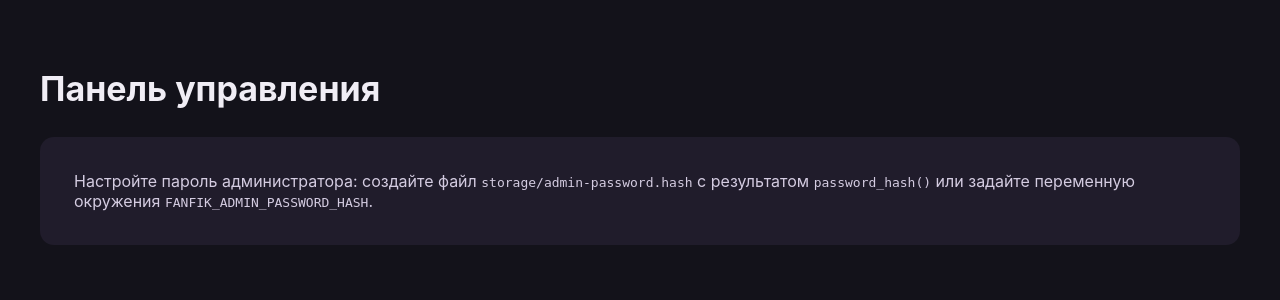
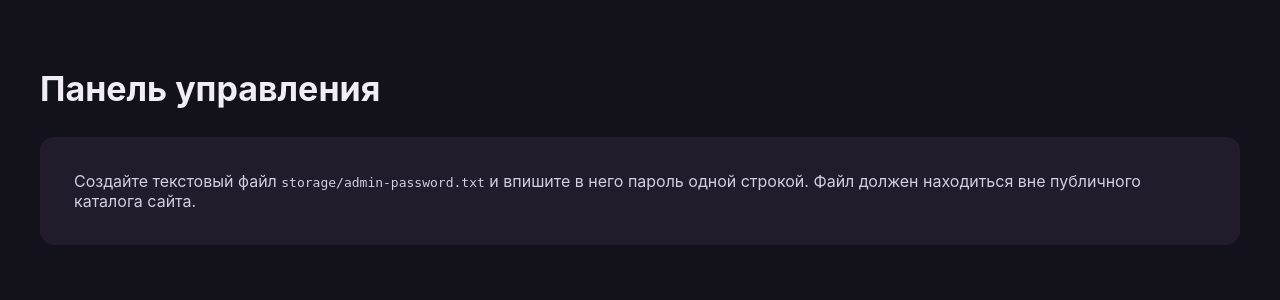
Before and after one commit to asbcorp24/fanfik, a PHP site: page /admin.php in a window 1280 px wide. Shown: the part 75-375 px from the top of the page. Run offline with PHP 8.4, Linux system fonts and the light colour scheme.

Commit message:
Разрешить пароль администратора в обычном текстовом файле (#5)
* Support plaintext admin password in private storage file

* Document plaintext password setup

```diff
--- a/public/admin.php
+++ b/public/admin.php
@@ -8,7 +8,9 @@ header('Cache-Control: no-store');
 $hash=getenv('FANFIK_ADMIN_PASSWORD_HASH')?:'';
 $hashFile=dirname(__DIR__).'/storage/admin-password.hash';
 if(!$hash&&is_file($hashFile))$hash=trim((string)file_get_contents($hashFile));
-$configured=$hash!==''&&password_get_info($hash)['algo']!==null;
+$plainFile=dirname(__DIR__).'/storage/admin-password.txt';
+$plain=is_file($plainFile)&&is_readable($plainFile)?trim((string)file_get_contents($plainFile)):'';
+$configured=($hash!==''&&password_get_info($hash)['algo']!==null)||$plain!=='';
 $error='';
 if($_SERVER['REQUEST_METHOD']==='POST'){
  verifyCsrf();
@@ -21,7 +23,7 @@ if($_SERVER['REQUEST_METHOD']==='POST'){
   $now=time();
   if(!$configured){$error='Пароль администратора ещё не настроен.';}
   elseif((int)($_SESSION['login_block_until']??0)>$now){$error='Слишком много попыток. Попробуйте позднее.';}
-  elseif(password_verify((string)($_POST['password']??''),$hash)){
+  elseif(($plain!==''&&hash_equals($plain,(string)($_POST['password']??'')))||($plain===''&&$hash!==''&&password_verify((string)($_POST['password']??''),$hash))){
    session_regenerate_id(true);$_SESSION['admin']=true;$_SESSION['login_fails']=0;
    header('Location: /admin.php',true,303);exit;
   }else{
@@ -57,7 +59,7 @@ if($logged){
 <header class="topbar"><div class="wrap head"><a class="logo" href="/">✦ Фанфик</a><nav><a href="/">На сайт</a><?php if($logged):?><form method="post"><input type="hidden" name="csrf" value="<?=e(csrfToken())?>"><input type="hidden" name="action" value="logout"><button class="filter-btn">Выйти</button></form><?php endif;?></nav></div></header>
 <main class="wrap admin"><h1>Панель управления</h1>
 <?php if($error):?><p class="notice"><?=e($error)?></p><?php endif;?>
-<?php if(!$configured):?><p class="notice">Настройте пароль администратора: создайте файл <code>storage/admin-password.hash</code> с результатом <code>password_hash()</code> или задайте переменную окружения <code>FANFIK_ADMIN_PASSWORD_HASH</code>.</p>
+<?php if(!$configured):?><p class="notice">Создайте текстовый файл <code>storage/admin-password.txt</code> и впишите в него пароль одной строкой. Файл должен находиться вне публичного каталога сайта.</p>
 <?php elseif(!$logged):?><form method="post" class="comment-form login"><input type="hidden" name="csrf" value="<?=e(csrfToken())?>"><input type="hidden" name="action" value="login"><label>Пароль администратора<input type="password" name="password" required autocomplete="current-password"></label><button class="filter-btn">Войти</button></form>
 <?php else:?>
 <div class="admin-stats"><div>Фильмов <strong><?=$stats['movies']?></strong></div><div>Ожидают <strong><?=$stats['pending']?></strong></div><div>Опубликовано <strong><?=$stats['approved']?></strong></div><div>Отклонено <strong><?=$stats['rejected']?></strong></div></div>
```
Also changed, not shown: README.md.
